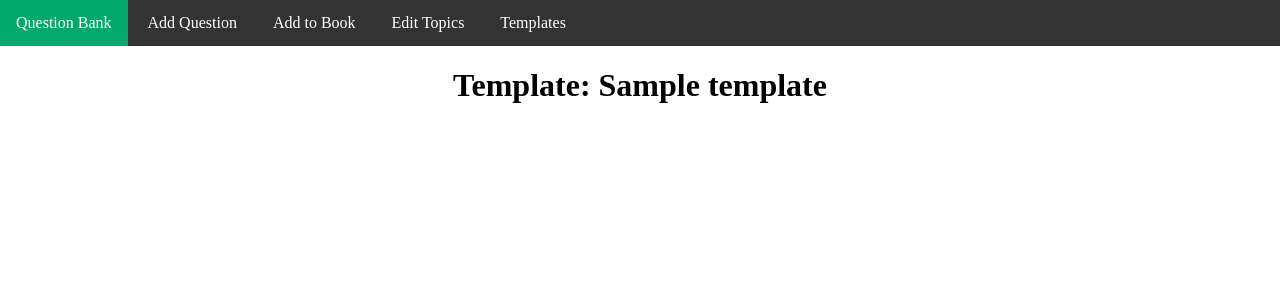
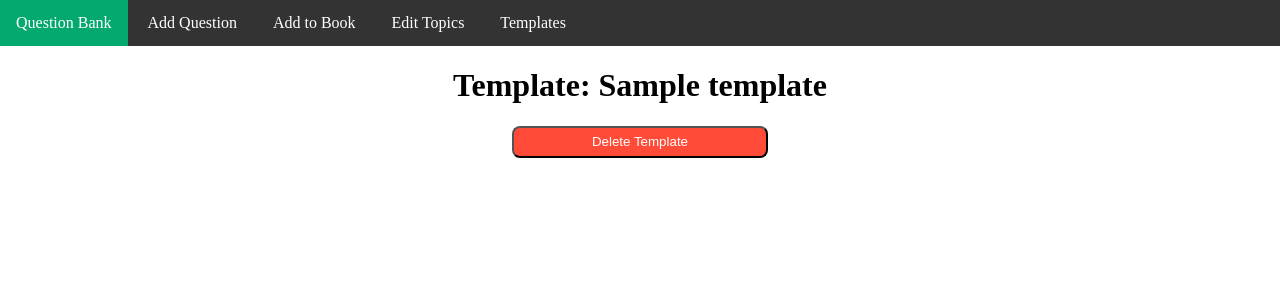
Before and after one commit to notbowen/RMSS_web, a Flask app: page /templates/1 in a window 1280 px wide. Shown: the top 300 px of the page. Run offline with Flask 2, Linux system fonts and the light colour scheme; tables that the repository leaves empty hold one stand-in row (values such as "Sample post").

Commit message:
Added user warnings & delete template client side

```diff
--- a/app/static/js/question_templates.js
+++ b/app/static/js/question_templates.js
@@ -5,6 +5,13 @@ function templateCardClicked(templateId) {
 
 // When remove question button is clicked, remove the question from the template
 function removeQuestionClicked(questionId, templateId) {
+    // Ask user for confirmation
+    var confirmation = confirm("Are you sure you want to remove " + questionId + " from the template?");
+    if (!confirmation) {
+        return;
+    }
+
+    // Send request to remove question from template
     var xhr = new XMLHttpRequest();
     xhr.open("DELETE", "/templates/" + templateId + "/delete_question?id=" + questionId, true);
 
@@ -22,3 +29,30 @@ function removeQuestionClicked(questionId, templateId) {
 
     xhr.send();
 }
+
+// When delete template button is clicked, delete the template
+function deleteTemplateClicked(templateId) {
+    // Ask user for confirmation
+    var confirmation = confirm("Are you sure you want to delete this template?");
+    if (!confirmation) {
+        return;
+    }
+
+    // Send request to delete template
+    var xhr = new XMLHttpRequest();
+    xhr.open("DELETE", "/templates/delete?id=" + templateId, true);
+
+    xhr.onreadystatechange = function () {
+        if (xhr.readyState !== 4) {
+            return;
+        }
+
+        if (xhr.status !== 200) {
+            alert("Something went wrong!\nError: " + xhr.responseText);
+        } else {
+            window.location.href = "/templates";
+        }
+    };
+
+    xhr.send();
+}
--- a/app/templates/template.html
+++ b/app/templates/template.html
@@ -7,6 +7,7 @@
 
 {% block content %}
     <h1 style="text-align: center;">Template: {{ template.name }}</h1>
+    <button class="button" id="delete-btn" onclick="deleteTemplateClicked('{{ template.id }}')">Delete Template</button>
     <div class="template-questions">
         {% for question in template.questions %}
             <div
```
